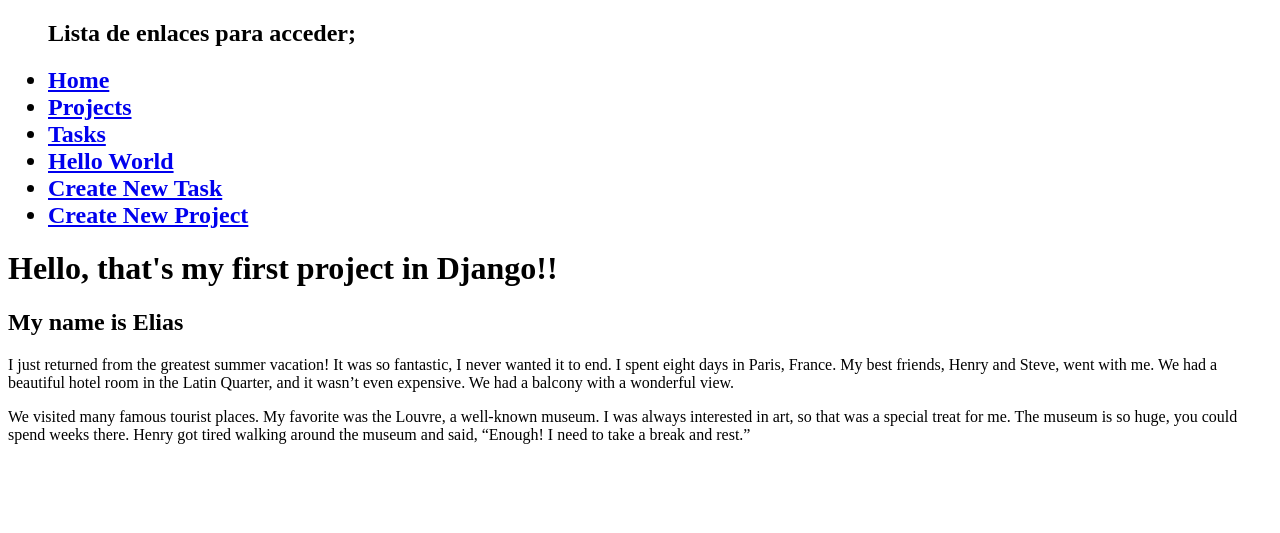
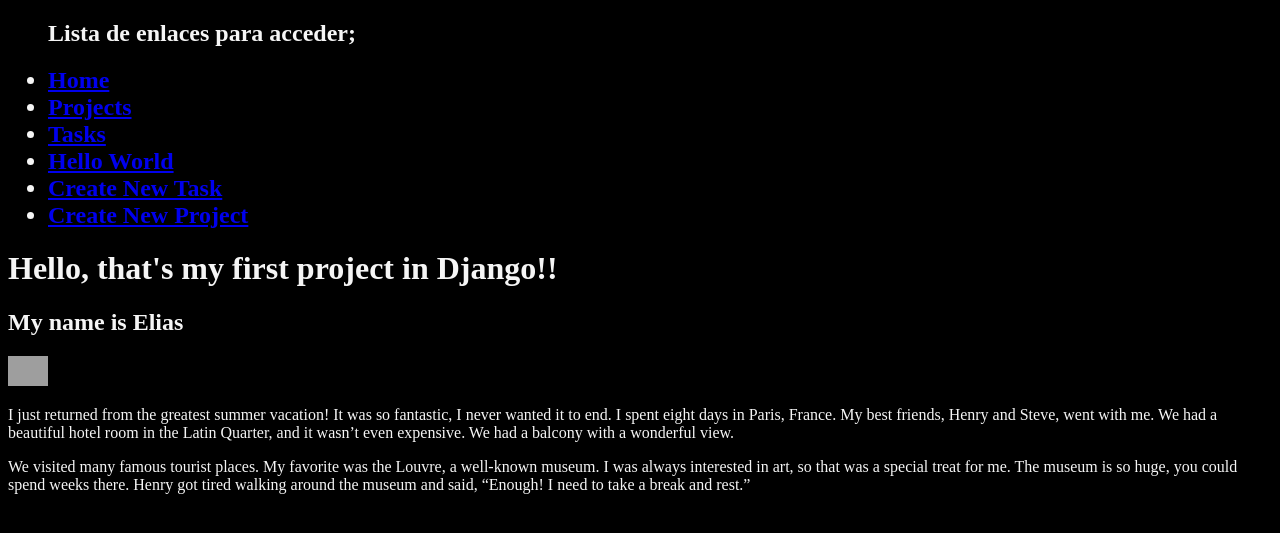
Before and after one commit to EliasDFranco/Django-Unchained, a Django app: template myapp/templates/index.html in a window 1280 px wide. Shown: the top 533 px of the page. Run offline with Django 4.2, Linux system fonts and the light colour scheme; the template is opened without the code that fills it, so the values that code supplies are empty; grey boxes are pictures that could not be loaded.

Commit message:
Agregando Static Files | CSS y imagen

```diff
--- /dev/null
+++ b/myapp/static/css/main.css
@@ -0,0 +1,4 @@
+body {
+    background: black;
+    color: whitesmoke;
+}
--- a/myapp/templates/index.html
+++ b/myapp/templates/index.html
@@ -1,8 +1,9 @@
 {% extends 'layouts/base.html' %}
-
+{% load static %}
 {% block content %}
     <h1>Hello, that's my first project in Django!!</h1>
     <h2>My name is Elias</h2>
+    <img src="{% static 'folderimage.jpg '%}" alt="" width="40">
     <p>
         I just returned from the greatest summer vacation! It was so fantastic, I never wanted it to end.
         I spent eight days in Paris, France. My best friends, Henry and Steve, went with me.
--- a/myapp/templates/layouts/base.html
+++ b/myapp/templates/layouts/base.html
@@ -1,4 +1,5 @@
 <!-- Página principal de nuestro proyecto-->
+{% load static %}
 <!DOCTYPE html>
 <html lang="en">
 <head>
@@ -6,6 +7,7 @@
     <meta http-equiv="X-UA-Compatible" content="IE=edge">
     <meta name="viewport" content="width=device-width, initial-scale=1.0">
     <title>{{ titulo }}</title>
+    <link rel="stylesheet" href="{% static 'css/main.css' %}">
 </head>
 <body>
     <nav>
```
Also changed, not shown: myapp/static/folderimage.jpg (added).
